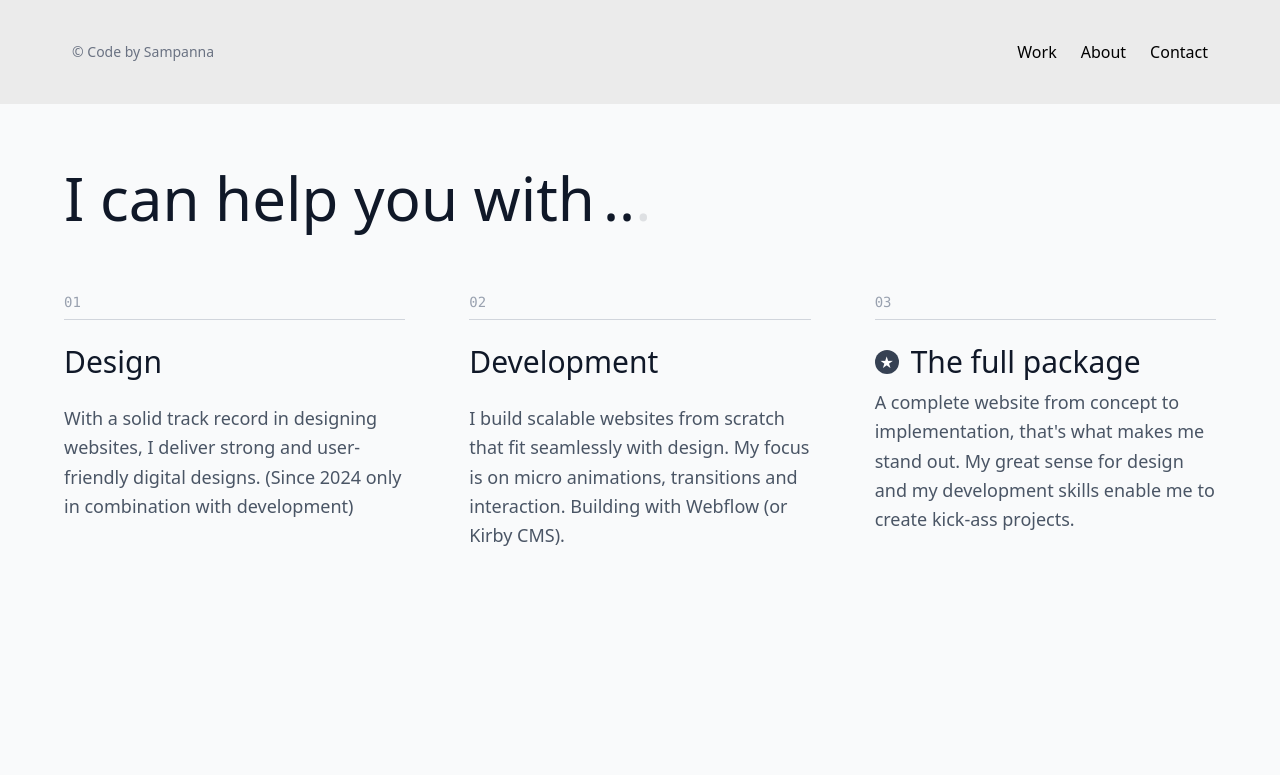
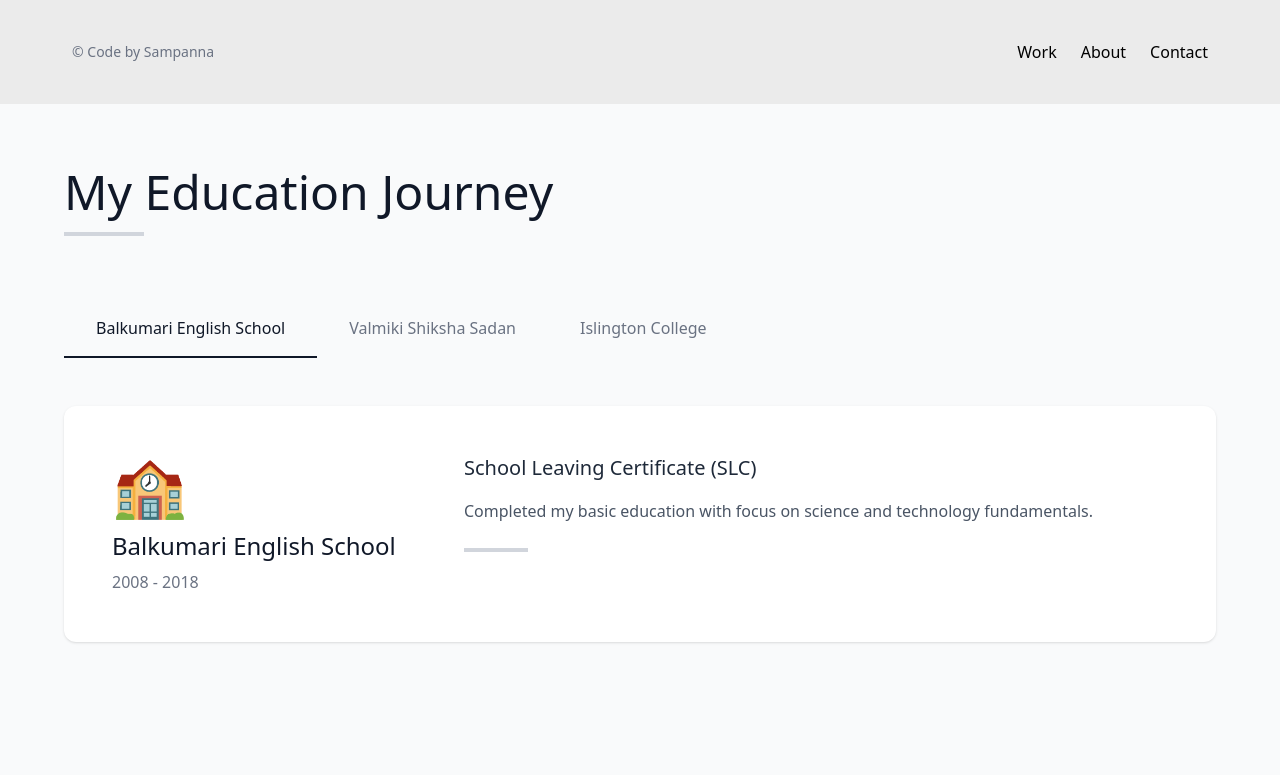
Before and after one commit to sampanna17/portfolio, a React (Vite) app: page /about in a window 1280 px wide. Shown: the top 775 px of the page. Built offline with nearby package versions, Linux system fonts and the light colour scheme.

Commit message:
Education section

```diff
--- /dev/null
+++ b/src/components/about/education.jsx
@@ -0,0 +1,155 @@
+import { motion as Motion, AnimatePresence } from 'framer-motion';
+import { useState } from 'react';
+
+const EducationSection = ({ containerVariants, itemVariants }) => {
+  const [activeTab, setActiveTab] = useState(0);
+
+  const educationData = [
+    {
+      id: 0,
+      institution: "Balkumari English School",
+      degree: "School Leaving Certificate (SLC)",
+      period: "2008 - 2018",
+      description: "Completed my basic education with focus on science and technology fundamentals.",
+      icon: "🏫"
+    },
+    {
+      id: 1,
+      institution: "Valmiki Shiksha Sadan",
+      degree: "+2 in Science",
+      period: "2018 - 2020",
+      description: "Higher secondary education with majors in Physics, Chemistry, and Mathematics.",
+      icon: "🔬"
+    },
+    {
+      id: 2,
+      institution: "Islington College",
+      degree: "Bachelor in Information Technology (BIT)",
+      period: "2020 - 2024",
+      description: "Specialized in software development, web technologies, and system architecture.",
+      icon: "💻"
+    }
+  ];
+
+  const tabVariants = {
+    hidden: { opacity: 0, x: -20 },
+    show: { opacity: 1, x: 0 },
+    exit: { opacity: 0, x: 20 }
+  };
+
+  return (
+    <Motion.section
+      className="min-h-[60vh] flex items-center justify-center px-6 py-16 bg-gray-50  "
+      initial="hidden"
+      animate="show"
+      variants={containerVariants}
+    >
+      <Motion.div
+        className="max-w-6xl w-full"
+        variants={containerVariants}
+      >
+        <Motion.div className="mb-10 lg:mb-16" variants={itemVariants}>
+          <h2 className="text-3xl md:text-4xl lg:text-5xl font-light text-gray-900">
+            My Education Journey
+          </h2>
+          <Motion.div
+            className="h-1 w-20 bg-gray-300 mt-4"
+            initial={{ scaleX: 0 }}
+            animate={{ scaleX: 1 }}
+            transition={{ delay: 0.2, duration: 0.6 }}
+          />
+        </Motion.div>
+
+        {/* Mobile tabs */}
+        <Motion.div className="md:hidden mb-8" variants={itemVariants}>
+          <div className="flex flex-col space-y-4">
+            {educationData.map((item) => (
+              <Motion.button
+                key={item.id}
+                className={`px-6 py-4 rounded-lg text-left transition-all ${activeTab === item.id ? 'bg-gray-100 shadow-sm' : 'bg-white hover:bg-gray-50'}`}
+                onClick={() => setActiveTab(item.id)}
+                variants={itemVariants}
+                whileHover={{ scale: 1.02 }}
+                whileTap={{ scale: 0.98 }}
+              >
+                <div className="flex items-center">
+                  <Motion.span
+                    className="text-2xl mr-4"
+                    whileHover={{ rotate: 10 }}
+                  >
+                    {item.icon}
+                  </Motion.span>
+                  <div>
+                    <h3 className="text-lg font-medium text-gray-900">{item.institution}</h3>
+                    <p className="text-gray-600">{item.period}</p>
+                  </div>
+                </div>
+              </Motion.button>
+            ))}
+          </div>
+        </Motion.div>
+
+        {/* Desktop tabs */}
+        <Motion.div className="hidden md:flex mb-12" variants={itemVariants}>
+          {educationData.map((item) => (
+            <Motion.button
+              key={item.id}
+              className={`px-8 py-4 border-b-2 transition-colors ${activeTab === item.id ? 'border-gray-900 text-gray-900' : 'border-transparent text-gray-500 hover:text-gray-700'}`}
+              onClick={() => setActiveTab(item.id)}
+              variants={itemVariants}
+              whileHover={{ scale: 1.05 }}
+            >
+              {item.institution}
+            </Motion.button>
+          ))}
+        </Motion.div>
+
+        {/* Content */}
+        <AnimatePresence mode="wait">
+          <Motion.div
+            key={activeTab}
+            initial="hidden"
+            animate="show"
+            exit="exit"
+            variants={tabVariants}
+            transition={{ duration: 0.3 }}
+            className="bg-white p-8 md:p-12 rounded-xl shadow-sm"
+          >
+            <div className="flex flex-col md:flex-row md:items-start">
+              <div className="md:w-1/3 mb-6 md:mb-0">
+                <Motion.div
+                  className="text-6xl mb-4"
+                  initial={{ scale: 0.8, rotate: -10 }}
+                  animate={{ scale: 1, rotate: 0 }}
+                  transition={{ type: 'spring', stiffness: 300, delay: 0.2 }}
+                >
+                  {educationData[activeTab].icon}
+                </Motion.div>
+                <h3 className="text-2xl font-medium text-gray-900 mb-2">
+                  {educationData[activeTab].institution}
+                </h3>
+                <p className="text-gray-500">{educationData[activeTab].period}</p>
+              </div>
+              <div className="md:w-2/3">
+                <h4 className="text-xl font-medium text-gray-800 mb-4">
+                  {educationData[activeTab].degree}
+                </h4>
+                <p className="text-gray-600 leading-relaxed mb-6">
+                  {educationData[activeTab].description}
+                </p>
+                <Motion.div
+                  className="h-1 w-16 bg-gray-300"
+                  initial={{ scaleX: 0 }}
+                  animate={{ scaleX: 1 }}
+                  transition={{ delay: 0.4, duration: 0.6 }}
+                />
+              </div>
+            </div>
+          </Motion.div>
+        </AnimatePresence>
+      </Motion.div>
+    </Motion.section>
+  );
+};
+
+export default EducationSection;
--- a/src/pages/about.jsx
+++ b/src/pages/about.jsx
@@ -1,5 +1,6 @@
 import { motion as Motion, AnimatePresence } from 'framer-motion';
 import { useState, useEffect } from 'react';
+import EducationSection from '../components/about/education';
 
 // Animation variants
 const containerVariants = {
@@ -28,16 +29,19 @@ const AboutPage = () => {
   }, []);
 
   return (
-    <main className="min-h-screen bg-gray-50">
-      <section className="min-h-[50vh] flex items-center justify-center px-6 py-16">
-        <Motion.div
-          className="max-w-6xl w-full"
-          initial="hidden"
-          animate="show"
-          variants={containerVariants}
-        >
+    <Motion.main
+      className="min-h-screen bg-gray-50"
+      initial="hidden"
+      animate="show"
+      variants={containerVariants}
+    >
+      <EducationSection />
 
-
+      <Motion.section
+        className="min-h-[50vh] flex items-center justify-center px-6 py-16"
+        variants={containerVariants}
+      >
+        <div className="max-w-6xl w-full mb-4 lg:mb-16">
           <Motion.h1
             className="text-3xl md:text-4xl lg:text-6xl font-light text-gray-900 mb-16 max-w-4xl"
             variants={itemVariants}
@@ -62,7 +66,6 @@ const AboutPage = () => {
               </div>
             </span>
           </Motion.h1>
-
 
           {/* Services grid with animated cards */}
           <div className="grid grid-cols-1 md:grid-cols-3 gap-12 lg:gap-16">
@@ -111,9 +114,9 @@ const AboutPage = () => {
               </p>
             </Motion.div>
           </div>
-        </Motion.div>
-      </section>
-    </main>
+        </div>
+      </Motion.section>
+    </Motion.main>
   );
 };
 
```
